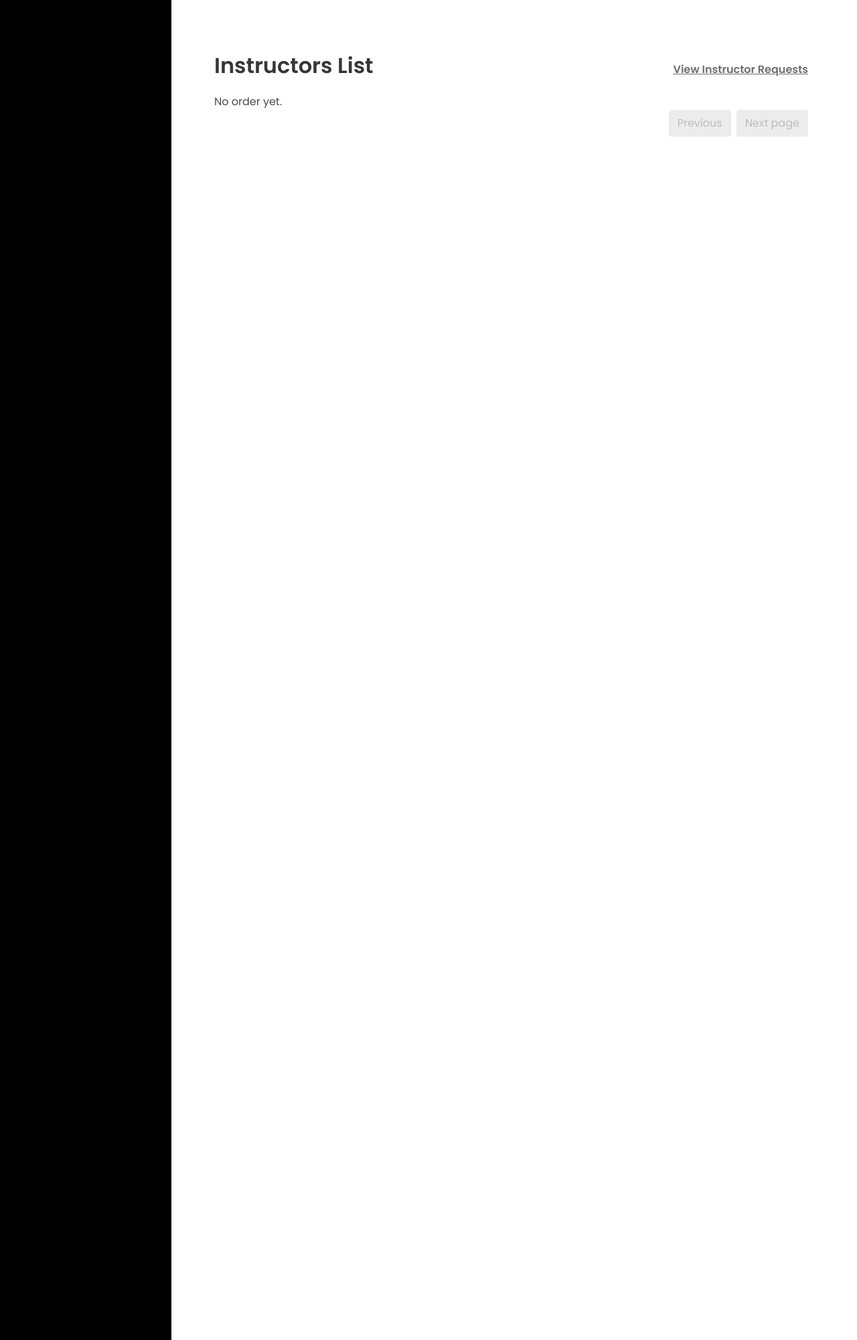
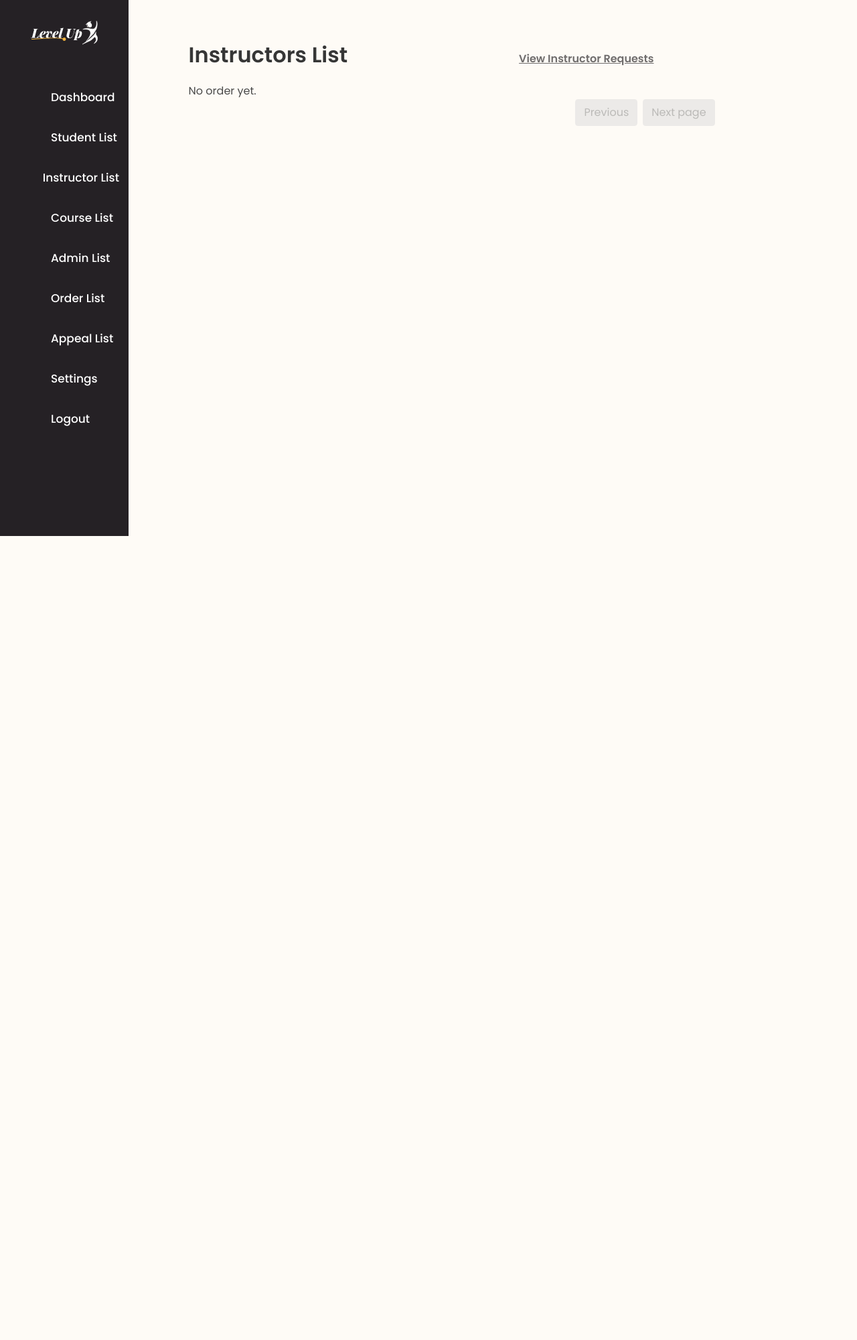
Before and after one commit to thihaphyo/level-up-docs, a PHP site: page /level-up-docs_original/Admin/View/instructorList.php in a window 1280 px wide. Shown: the whole page at 67% size. After the commit the page ends 800 px from the top, so only its background shows below. Run offline with PHP 8.4, Linux system fonts and the light colour scheme; data that the repository does not hold is empty.

Commit message:
added sidebar to instructor List

```diff
--- a/04.Development/Level_Up/Admin/View/instructorList.php
+++ b/04.Development/Level_Up/Admin/View/instructorList.php
@@ -6,12 +6,12 @@
     <meta name="viewport" content="width=device-width, initial-scale=1">
     <title>Level Up</title>
     <link rel="stylesheet" href="https://cdn.jsdelivr.net/npm/bulma@0.9.4/css/bulma.min.css">
+    <link rel="stylesheet" href="../View/resources/css/index.css">
     <link rel="stylesheet" href="../View/resources/css/instructorList.css?v=<? time() ?>">
 </head>
 <body>
     <main>
-        <div class="sideNavbar"></div>
-        </div>
+        <?php require_once ('./sidebar.php') ?>
         <?php require_once('../Controller/instructorListController.php'); ?>
         <!-- start container -->
         <div class="container">
--- a/04.Development/Level_Up/Admin/View/resources/css/instructorList.css
+++ b/04.Development/Level_Up/Admin/View/resources/css/instructorList.css
@@ -5,24 +5,19 @@
     padding: 0;
     font-family: Poppins;
 }
-.sideNavbar{
-    height: 2000px;
-    width: 20%;
-    background-color: #000;
-}
-.container{
+/* .container{
     position: absolute;
-    left: 25%;
     top: 10vh;
-}
+} */
 /*start instructor list page */
 h2 .view{
-    margin-left: 35vw;
+    margin-left: 20vw;
     color: #706D6D;
     font-size: 0.5em;
     text-decoration: underline;
 }
 .instructors .instructor{
+    width: 70vw;
     display: flex;
     justify-content: space-around;
     border: 1.5px solid #000;
```
Also changed, not shown: 04.Development/Level_Up/Admin/Controller/instructorListByIDController.php (added, +19 -0 lines).
